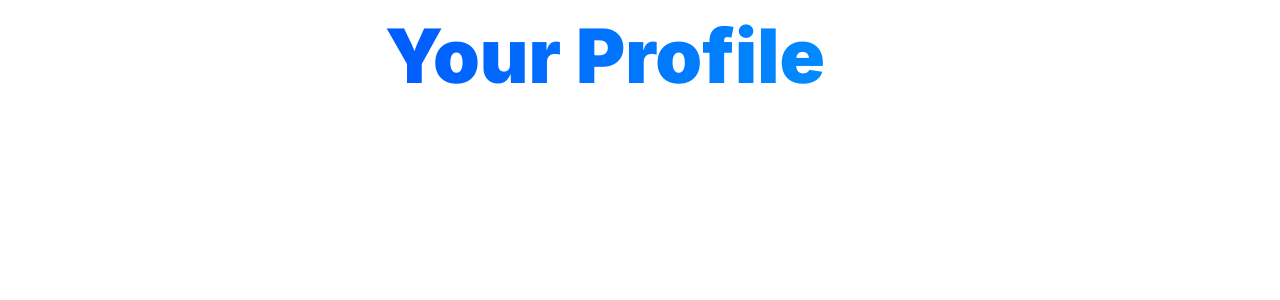
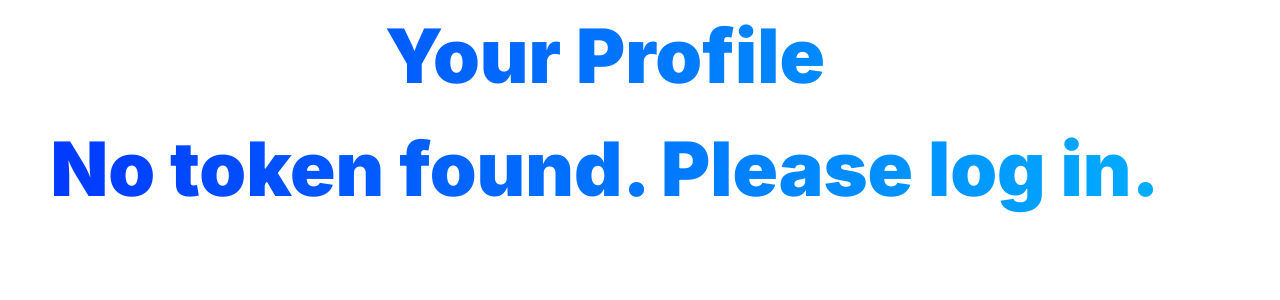
Before and after one commit to FaisalAbusharar/europe-university-info, a Next.js app: page /user in a window 1280 px wide. Shown: the top 300 px of the page. Built offline with nearby package versions, Linux system fonts and the light colour scheme.

Commit message:
Cookies introduced and JWT Tokens

```diff
--- a/next.config.mjs
+++ b/next.config.mjs
@@ -6,7 +6,8 @@ const nextConfig = {
       mongoDatabasePass: process.env.NEXT_PUBLIC_MONGO_SECRET_PASS,
       mongoDatabaseName: process.env.NEXT_PUBLIC_MONGO_DATABASE_NAME,
       mongoCollectionName: process.env.NEXT_PUBLIC_MONGO_COLLECTION_NAME,
-      saltRounds: process.env.NEXT_PUBLIC_MONGO_SALT_ROUNDS
+      saltRounds: process.env.NEXT_PUBLIC_MONGO_SALT_ROUNDS,
+      JWT_SECRET: process.env.NEXT_PUBLIC_JWT_SECRET
     }
   };
 
--- a/package.json
+++ b/package.json
@@ -8,6 +8,7 @@
   },
   "dependencies": {
     "bcrypt": "^5.1.1",
+    "js-cookie": "^3.0.5",
     "jsonwebtoken": "^9.0.2",
     "mongodb": "^6.8.0",
     "next": "14.2.4",
@@ -19,6 +20,7 @@
   },
   "devDependencies": {
     "@types/bcryptjs": "^2.4.6",
+    "@types/js-cookie": "^3.0.6",
     "@types/node": "^20",
     "@types/react": "^18",
     "@types/react-dom": "^18",
--- a/src/app/api/login.js
+++ b/src/app/api/login.js
@@ -2,6 +2,7 @@
 const { MongoClient, ServerApiVersion } = require('mongodb');
 const jwt = require('jsonwebtoken')
 const bcrypt = require('bcrypt');
+import { generateToken } from '../lib/jwt';
 
 
 const loginDatabase = async (
@@ -37,8 +38,10 @@ const collection = db.collection(collectionName)
             throw new Error('InvalidCredentials');
         }
 
-        // const token = jwt.sign({userId: user}, "SecertKeyHere", {expiresIn: '1h'})
-        return { success: true, userId: user };
+       const token = generateToken(user, '5h');
+
+
+       return token
 
     }
     catch (err) {
--- a/src/app/auth/login/page.tsx
+++ b/src/app/auth/login/page.tsx
@@ -4,6 +4,7 @@ import { useRouter } from 'next/navigation';
 import '../../styles/userPage.css'
 import { Poppins, Exo } from 'next/font/google';
 import loginDatabase from '@/app/api/login';
+import Cookies from 'js-cookie'
 import Footer from '@/app/components/footer';
 
 
@@ -34,6 +35,7 @@ const Signup: React.FC = () => {
           process.env.mongoDatabaseName,
           process.env.mongoCollectionName
         );
+        Cookies.set('token', res, {expires: 2})
         setSubmitted(true);
 
       } catch (err) {
@@ -101,7 +103,7 @@ const Signup: React.FC = () => {
         )}
       </div>
       <div style={tempSolutionFooterPosition} className='containerFooter'>
-      {submitted ? <></>: <Footer footerInformation={"EUI offers a community of people willing to help each other!"}></Footer> }
+      {/*submitted ? <></>: <Footer footerInformation={"EUI offers a community of people willing to help each other!"}></Footer> */}
       </div>
     </main>
   );
--- a/src/app/auth/signup/page.tsx
+++ b/src/app/auth/signup/page.tsx
@@ -112,7 +112,7 @@ const Signup: React.FC = () => {
         )}
       </div>
       <div style={tempSolutionFooterPosition} className='containerFooter'>
-      {submitted ? <></>: <Footer footerInformation={"EUI offers a community of people willing to help each other!"}></Footer> }
+            {/*submitted ? <></>: <Footer footerInformation={"EUI offers a community of people willing to help each other!"}></Footer> */}
       </div>
     </main>
   );
--- /dev/null
+++ b/src/app/lib/jwt.js
@@ -0,0 +1,22 @@
+import jwt from 'jsonwebtoken';
+
+export const generateToken = (user, time) => {
+  const payload = {
+    id: user._id,
+    email: user.email,
+  };
+
+  const token = jwt.sign(payload, process.env.JWT_SECRET, {
+    expiresIn: time,
+  });
+
+  return token;
+};
+
+export const verifyToken = (token) => {
+  try {
+    return jwt.verify(token, process.env.JWT_SECRET);
+  } catch (error) {
+    return null;
+  }
+};
--- /dev/null
+++ b/src/app/middleware/auth.js
@@ -0,0 +1,22 @@
+import { verifyToken } from '../lib/jwt';
+
+const auth = (handler) => {
+  return async (req, res) => {
+    const token = req.headers.authorization?.split(' ')[1];
+
+    if (!token) {
+      return res.status(401).json({ error: 'No token provided' });
+    }
+
+    const decoded = verifyToken(token);
+
+    if (!decoded) {
+      return res.status(401).json({ error: 'Invalid token' });
+    }
+
+    req.user = decoded;
+    return handler(req, res);
+  };
+};
+
+export default auth;
--- a/src/app/user/page.tsx
+++ b/src/app/user/page.tsx
@@ -1,13 +1,30 @@
+"use client"
+import { useState, useEffect } from 'react';
+import Cookies from 'js-cookie';
+import '../styles/userPage.css';
 
-import '../styles/userPage.css'
+const ProfilePage = () => {
+  const [token, setToken] = useState<string | null>(null);
 
-const profilepage = () => {
-    return (
-        <main>
-        <h1 id="Title">Your Profile</h1>
-        </main>
-    )
-}
+  useEffect(() => {
+    const existingToken = Cookies.get('token');
+    if (existingToken) {
+      setToken(existingToken);
+    } else {
+      console.log('No token cookie found');
+    }
+  }, []);
 
+  return (
+    <main>
+      <h1 id="Title">Your Profile</h1>
+      {token ? (
+        <p id="Title">Logged in with token: {token}</p>
+      ) : (
+        <p id="Title">No token found. Please log in.</p>
+      )}
+    </main>
+  );
+};
 
-export default profilepage
+export default ProfilePage;
```
Also changed, not shown: 1 other file (tests, documents, lock files or other folders).
